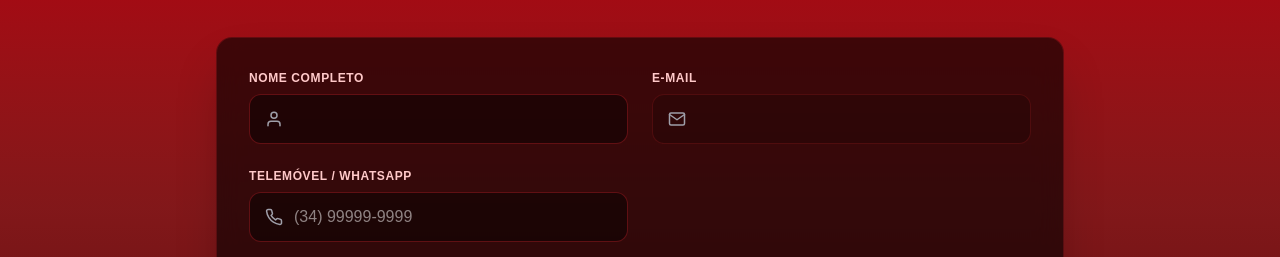
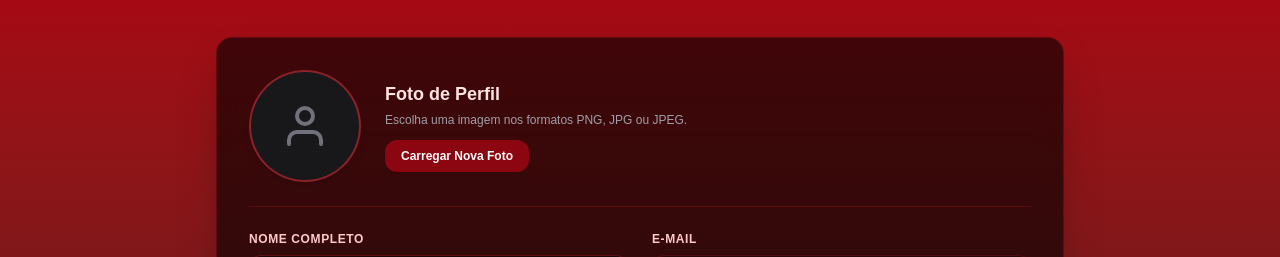
Before and after one commit to felipecorreiasilva/ByteFome, a Next.js app in the folder web/: page /profile in a window 1280 px wide. Shown: the part 256-513 px from the top of the page. Built offline with nearby package versions, Linux system fonts and the light colour scheme; no server answers.

Commit message:
feat(web): atualiza userService e perfil com suporte a upload de imagem e formData

```diff
--- a/web/src/app/profile/page.tsx
+++ b/web/src/app/profile/page.tsx
@@ -1,3 +1,5 @@
+// /app/profile/page.tsx
+
 'use client';
 
 import { useState, useEffect } from 'react';
@@ -5,7 +7,8 @@ import { useAuth } from '@/context/AuthContext';
 import { userService } from '@/services/userService';
 import { UserAddress } from '@/types/user';
 import { AddressItemForm } from '@/components/AddressItemForm';
-import { FiUser, FiMail, FiSave, FiMapPin, FiPhone, FiPlus } from 'react-icons/fi';
+import { FiUser, FiMail, FiSave, FiMapPin, FiPhone, FiPlus, FiCamera } from 'react-icons/fi';
+import Image from 'next/image';
 
 export default function ProfilePage() {
   const { user } = useAuth();
@@ -13,6 +16,10 @@ export default function ProfilePage() {
   const [name, setName] = useState('');
   const [phone, setPhone] = useState('');
   const [addresses, setAddresses] = useState<UserAddress[]>([]);
+
+  // Estados para a foto de perfil
+  const [avatarFile, setAvatarFile] = useState<File | null>(null);
+  const [avatarPreview, setAvatarPreview] = useState<string | null>(null);
 
   const [loadingCepIndex, setLoadingCepIndex] = useState<number | null>(null);
   const [loading, setLoading] = useState(false);
@@ -22,13 +29,17 @@ export default function ProfilePage() {
     if (user) {
       setName(user.name || '');
       setPhone(formatPhoneMask(user.phone || ''));
+      if (user.image_url) {
+        setAvatarPreview(user.image_url);
+      }
+
       if (user.addresses && user.addresses.length > 0) {
         setAddresses(user.addresses);
       } else {
         setAddresses([
           {
             id: 1,
-            user_id: user.id,
+            user_id: user.id || 1,
             cep: '',
             address: '',
             street_number: '',
@@ -55,6 +66,14 @@ export default function ProfilePage() {
 
   const handlePhoneChange = (e: React.ChangeEvent<HTMLInputElement>) => {
     setPhone(formatPhoneMask(e.target.value));
+  };
+
+  const handleAvatarChange = (e: React.ChangeEvent<HTMLInputElement>) => {
+    const file = e.target.files?.[0];
+    if (file) {
+      setAvatarFile(file);
+      setAvatarPreview(URL.createObjectURL(file));
+    }
   };
 
   const handleCepBlur = async (index: number, cepValue: string) => {
@@ -124,14 +143,21 @@ export default function ProfilePage() {
     setSuccessMessage('');
 
     try {
-      await userService.updateUser(user.id, {
-        name,
-        phone: phone.replace(/\D/g, ''),
-        addresses,
-      });
+      // Como agora podemos enviar uma imagem (ficheiro binário), utilizamos FormData
+      const formData = new FormData();
+      formData.append('name', name);
+      formData.append('phone', phone.replace(/\D/g, ''));
+      formData.append('addresses', JSON.stringify(addresses));
+
+      if (avatarFile) {
+        formData.append('image', avatarFile); // Nome do campo esperado pelo Multer no backend
+      }
+
+      await userService.updateUser(user.id, formData);
       setSuccessMessage('Perfil e moradas atualizados com sucesso!');
     } catch (error) {
       console.error('Erro ao atualizar perfil:', error);
+      alert('Ocorreu um erro ao atualizar o perfil.');
     } finally {
       setLoading(false);
     }
@@ -155,6 +181,44 @@ export default function ProfilePage() {
 
         <div className="bg-black/60 backdrop-blur-md border border-red-500/20 rounded-2xl p-6 sm:p-8 shadow-2xl">
           <form onSubmit={handleSave} className="space-y-6">
+
+            {/* Secção de Avatar / Imagem de Perfil */}
+            <div className="flex flex-col sm:flex-row items-center gap-6 pb-6 border-b border-red-900/40">
+              <div className="relative w-28 h-28 rounded-full overflow-hidden border-2 border-red-500/50 bg-zinc-900 flex items-center justify-center shadow-lg group">
+                {avatarPreview ? (
+                  <Image
+                    src={avatarPreview}
+                    alt="Avatar"
+                    fill
+                    className="object-cover"
+                  />
+                ) : (
+                  <FiUser size={48} className="text-zinc-500" />
+                )}
+                <label htmlFor="avatar-input" className="absolute inset-0 bg-black/50 opacity-0 group-hover:opacity-100 flex flex-col items-center justify-center transition-opacity cursor-pointer text-xs font-semibold text-white">
+                  <FiCamera size={20} className="mb-1" />
+                  Alterar
+                </label>
+              </div>
+              <div className="text-center sm:text-left">
+                <h3 className="text-lg font-bold text-red-100">Foto de Perfil</h3>
+                <p className="text-xs text-zinc-400 mt-1 mb-3">Escolha uma imagem nos formatos PNG, JPG ou JPEG.</p>
+                <input
+                  id="avatar-input"
+                  type="file"
+                  accept="image/*"
+                  onChange={handleAvatarChange}
+                  className="hidden"
+                />
+                <label
+                  htmlFor="avatar-input"
+                  className="inline-block bg-red-800/80 hover:bg-red-700 text-white text-xs font-bold px-4 py-2 rounded-xl transition-all shadow-md cursor-pointer"
+                >
+                  Carregar Nova Foto
+                </label>
+              </div>
+            </div>
+
             <div className="grid grid-cols-1 md:grid-cols-2 gap-6">
               <div>
                 <label className="block text-xs uppercase tracking-wider text-red-200 font-semibold mb-2">Nome Completo</label>
--- a/web/src/services/userService.ts
+++ b/web/src/services/userService.ts
@@ -1,3 +1,5 @@
+// /src/services/userService.ts
+
 import api from './api';
 import { User } from '@/types/user';
 
@@ -12,7 +14,7 @@ export const userService = {
         return response.data;
     },
 
-    async updateUser(userId: number, data: Partial<User>): Promise<User> {
+    async updateUser(userId: number, data: Partial<User> | FormData): Promise<User> {
         const response = await api.put<User>(`/users/${userId}`, data);
         return response.data;
     },
@@ -20,4 +22,4 @@ export const userService = {
     async deleteUser(userId: number): Promise<void> {
         await api.delete(`/users/${userId}`);
     }
-}
+};
```
